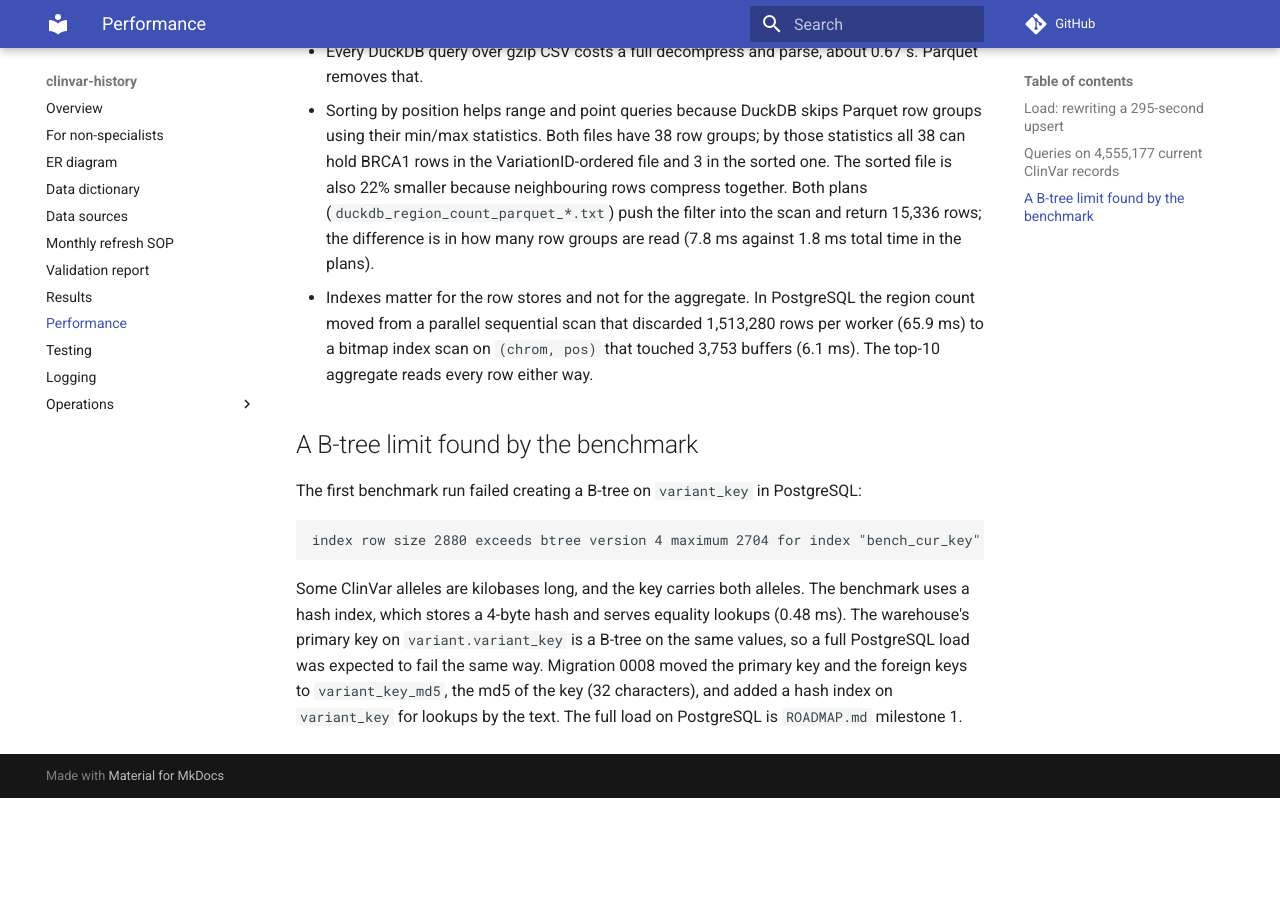
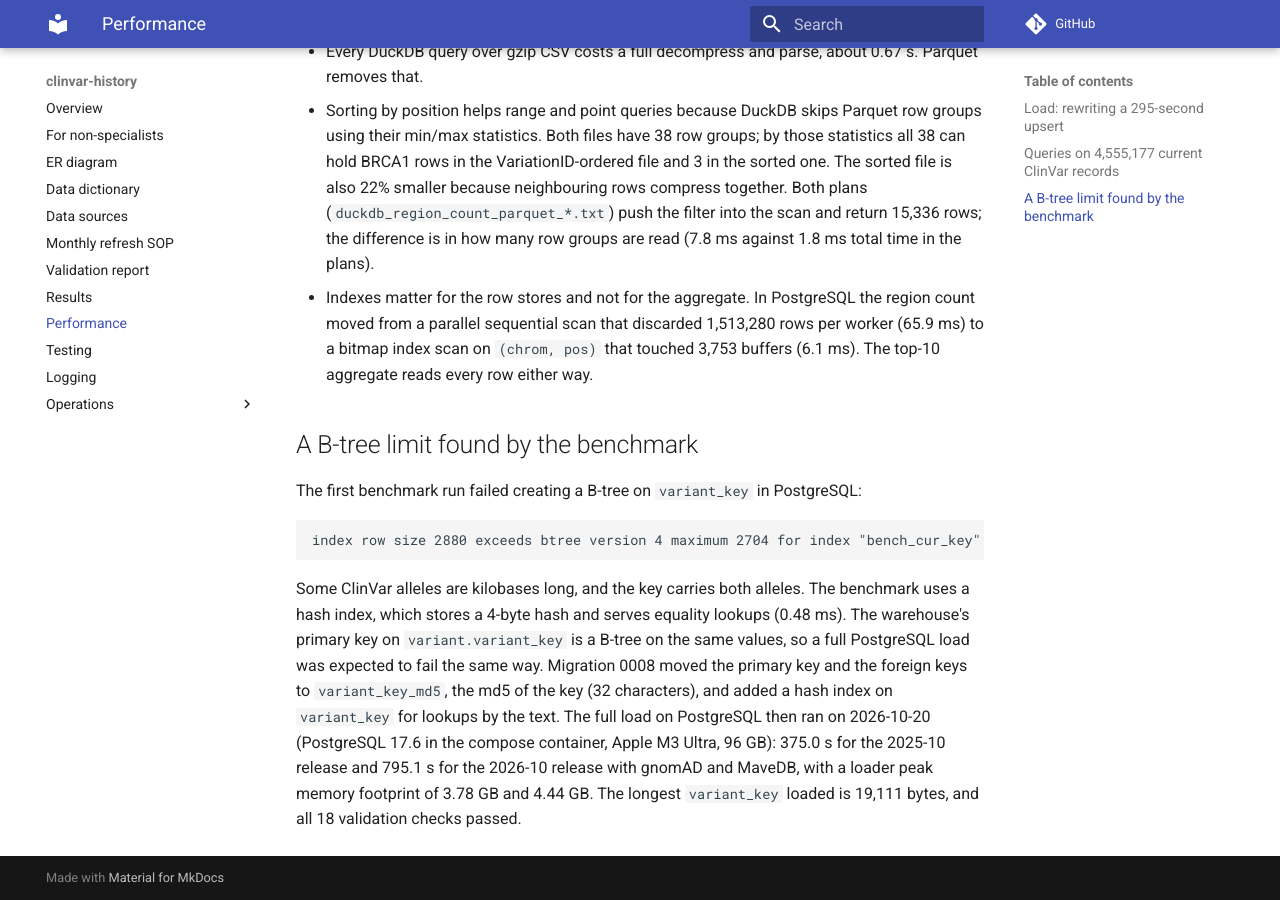
Before and after one commit to Daneshpajouh/clinvar-history, an MkDocs documentation site: the page built from docs/performance.md, in a window 1280 px wide and 900 px high, scrolled down 1633 px. Built offline with MkDocs 1.6.1 and Material for MkDocs 9.7.7, drawn with Linux system fonts in a browser that asks for light colours; comment, search, counter and statistics services are not loaded; before the commit the page ends 2431 px from its top, so only the background shows below that.

Commit message:
Record the full PostgreSQL load of both releases
The full load ran on PostgreSQL 17.6 on 2026-10-20: 375.0 s for the
2025-10 release and 795.1 s for the 2026-10 release with gnomAD and
MaveDB, all 18 validation checks passing, the longest variant_key at
19,111 bytes. The README gives the rows loaded and the times, the test
counts move to 68 and 98, docs/performance.md replaces its pointer to
the roadmap with the measured load, ROADMAP item 1 is marked done and
the CHANGELOG entry for #1 says the full load completes.

```diff
--- a/docs/performance.md
+++ b/docs/performance.md
@@ -82,4 +82,8 @@ equality lookups (0.48 ms). The warehouse's primary key on
 load was expected to fail the same way. Migration 0008 moved the primary
 key and the foreign keys to `variant_key_md5`, the md5 of the key (32
 characters), and added a hash index on `variant_key` for lookups by the
-text. The full load on PostgreSQL is `ROADMAP.md` milestone 1.
+text. The full load on PostgreSQL then ran on 2026-10-20 (PostgreSQL 17.6
+in the compose container, Apple M3 Ultra, 96 GB): 375.0 s for the 2025-10
+release and 795.1 s for the 2026-10 release with gnomAD and MaveDB, with a
+loader peak memory footprint of 3.78 GB and 4.44 GB. The longest
+`variant_key` loaded is 19,111 bytes, and all 18 validation checks passed.
```
Also changed, not shown: CHANGELOG.md (+4 -1 lines), README.md (+18 -8 lines), ROADMAP.md (+3 -1 lines).
